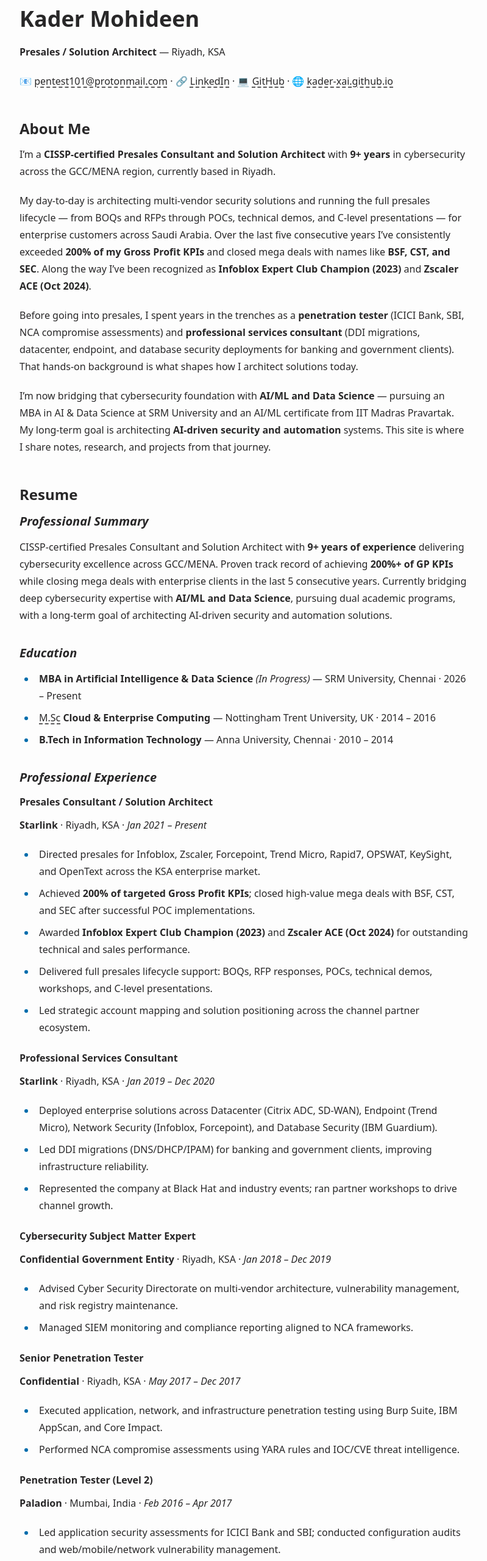
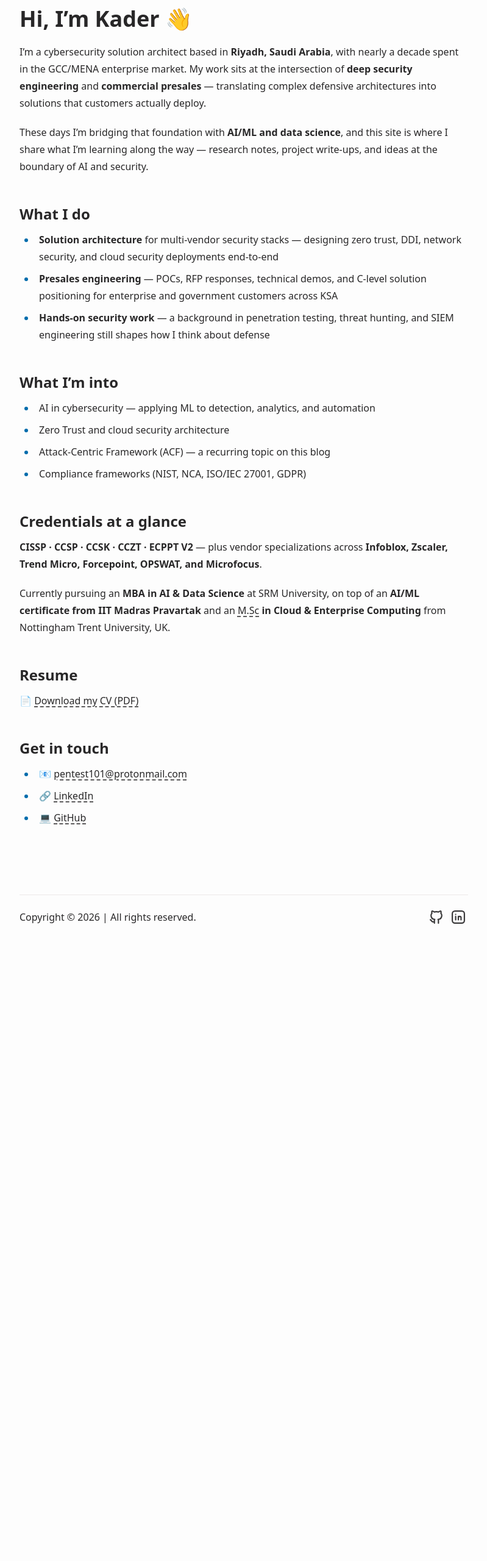
Before and after one commit to kader-xai/kader-xai.github.io, an Astro site: page /about in a window 1280 px wide. Shown: the part 180-2740 px from the top of the page at 61% size, without its empty margins (240-1039 px from the left). After the commit the page ends 1720 px from the top, so only its background shows below. Built offline with nearby package versions, Linux system fonts and the light colour scheme; Astro itself is replaced by a stand-in of ours.

Commit message:
Slim about page; add downloadable CV (phone redacted)

```diff
--- a/src/pages/about.md
+++ b/src/pages/about.md
@@ -3,95 +3,37 @@
 title: "About"
 ---
 
-# Kader Mohideen
+# Hi, I'm Kader 👋
 
-**Presales / Solution Architect** — Riyadh, KSA
+I'm a cybersecurity solution architect based in **Riyadh, Saudi Arabia**, with nearly a decade spent in the GCC/MENA enterprise market. My work sits at the intersection of **deep security engineering** and **commercial presales** — translating complex defensive architectures into solutions that customers actually deploy.
 
-📧 [pentest101@protonmail.com](mailto:pentest101@protonmail.com) · 🔗 [LinkedIn](https://www.linkedin.com/in/kader-m-1a6023a6/) · 💻 [GitHub](https://github.com/kader-xai) · 🌐 [kader-xai.github.io](https://kader-xai.github.io)
+These days I'm bridging that foundation with **AI/ML and data science**, and this site is where I share what I'm learning along the way — research notes, project write-ups, and ideas at the boundary of AI and security.
 
-## About Me
+## What I do
 
-I'm a **CISSP-certified Presales Consultant and Solution Architect** with **9+ years** in cybersecurity across the GCC/MENA region, currently based in Riyadh.
+- **Solution architecture** for multi-vendor security stacks — designing zero trust, DDI, network security, and cloud security deployments end-to-end
+- **Presales engineering** — POCs, RFP responses, technical demos, and C-level solution positioning for enterprise and government customers across KSA
+- **Hands-on security work** — a background in penetration testing, threat hunting, and SIEM engineering still shapes how I think about defense
 
-My day-to-day is architecting multi-vendor security solutions and running the full presales lifecycle — from BOQs and RFPs through POCs, technical demos, and C-level presentations — for enterprise customers across Saudi Arabia. Over the last five consecutive years I've consistently exceeded **200% of my Gross Profit KPIs** and closed mega deals with names like **BSF, CST, and SEC**. Along the way I've been recognized as **Infoblox Expert Club Champion (2023)** and **Zscaler ACE (Oct 2024)**.
+## What I'm into
 
-Before going into presales, I spent years in the trenches as a **penetration tester** (ICICI Bank, SBI, NCA compromise assessments) and **professional services consultant** (DDI migrations, datacenter, endpoint, and database security deployments for banking and government clients). That hands-on background is what shapes how I architect solutions today.
+- AI in cybersecurity — applying ML to detection, analytics, and automation
+- Zero Trust and cloud security architecture
+- Attack-Centric Framework (ACF) — a recurring topic on this blog
+- Compliance frameworks (NIST, NCA, ISO/IEC 27001, GDPR)
 
-I'm now bridging that cybersecurity foundation with **AI/ML and Data Science** — pursuing an MBA in AI & Data Science at SRM University and an AI/ML certificate from IIT Madras Pravartak. My long-term goal is architecting **AI-driven security and automation** systems. This site is where I share notes, research, and projects from that journey.
+## Credentials at a glance
+
+**CISSP · CCSP · CCSK · CCZT · ECPPT V2** — plus vendor specializations across **Infoblox, Zscaler, Trend Micro, Forcepoint, OPSWAT, and Microfocus**.
+
+Currently pursuing an **MBA in AI & Data Science** at SRM University, on top of an **AI/ML certificate from IIT Madras Pravartak** and an **M.Sc in Cloud & Enterprise Computing** from Nottingham Trent University, UK.
 
 ## Resume
 
-### Professional Summary
+📄 **[Download my CV (PDF)](/Kader_Mohideen_CV.pdf)**
 
-CISSP-certified Presales Consultant and Solution Architect with **9+ years of experience** delivering cybersecurity excellence across GCC/MENA. Proven track record of achieving **200%+ of GP KPIs** while closing mega deals with enterprise clients in the last 5 consecutive years. Currently bridging deep cybersecurity expertise with **AI/ML and Data Science**, pursuing dual academic programs, with a long-term goal of architecting AI-driven security and automation solutions.
+## Get in touch
 
-### Education
-
-- **MBA in Artificial Intelligence & Data Science** *(In Progress)* — SRM University, Chennai · 2026 – Present
-- **M.Sc Cloud & Enterprise Computing** — Nottingham Trent University, UK · 2014 – 2016
-- **B.Tech in Information Technology** — Anna University, Chennai · 2010 – 2014
-
-### Professional Experience
-
-#### Presales Consultant / Solution Architect
-**Starlink** · Riyadh, KSA · *Jan 2021 – Present*
-
-- Directed presales for Infoblox, Zscaler, Forcepoint, Trend Micro, Rapid7, OPSWAT, KeySight, and OpenText across the KSA enterprise market.
-- Achieved **200% of targeted Gross Profit KPIs**; closed high-value mega deals with BSF, CST, and SEC after successful POC implementations.
-- Awarded **Infoblox Expert Club Champion (2023)** and **Zscaler ACE (Oct 2024)** for outstanding technical and sales performance.
-- Delivered full presales lifecycle support: BOQs, RFP responses, POCs, technical demos, workshops, and C-level presentations.
-- Led strategic account mapping and solution positioning across the channel partner ecosystem.
-
-#### Professional Services Consultant
-**Starlink** · Riyadh, KSA · *Jan 2019 – Dec 2020*
-
-- Deployed enterprise solutions across Datacenter (Citrix ADC, SD-WAN), Endpoint (Trend Micro), Network Security (Infoblox, Forcepoint), and Database Security (IBM Guardium).
-- Led DDI migrations (DNS/DHCP/IPAM) for banking and government clients, improving infrastructure reliability.
-- Represented the company at Black Hat and industry events; ran partner workshops to drive channel growth.
-
-#### Cybersecurity Subject Matter Expert
-**Confidential Government Entity** · Riyadh, KSA · *Jan 2018 – Dec 2019*
-
-- Advised Cyber Security Directorate on multi-vendor architecture, vulnerability management, and risk registry maintenance.
-- Managed SIEM monitoring and compliance reporting aligned to NCA frameworks.
-
-#### Senior Penetration Tester
-**Confidential** · Riyadh, KSA · *May 2017 – Dec 2017*
-
-- Executed application, network, and infrastructure penetration testing using Burp Suite, IBM AppScan, and Core Impact.
-- Performed NCA compromise assessments using YARA rules and IOC/CVE threat intelligence.
-
-#### Penetration Tester (Level 2)
-**Paladion** · Mumbai, India · *Feb 2016 – Apr 2017*
-
-- Led application security assessments for ICICI Bank and SBI; conducted configuration audits and web/mobile/network vulnerability management.
-
-### Certifications
-
-- **CISSP** — ISC2
-- **CCSP** — ISC2
-- **CCSK V5 + CCZT (Zero Trust)** — Cloud Security Alliance
-- **ECPPT V2** — eLearnSecurity
-- **DDI Expert + CDAT + CDAC 8.0** — Infoblox
-- **AI & Machine Learning Certificate** — Emeritus / IIT Madras Pravartak
-- **Trend Micro Tipping Point Expert + Advanced IPS** — Trend Micro
-- **MetaDefender Core, Kiosk & Email Security** — OPSWAT
-- **ITOM-Universal Discovery CMDB (MFCPE)** — Microfocus
-
-### Awards
-
-- 🏆 **Infoblox Expert Club Champion** — Infoblox Exchange 2023
-- 🏆 **Zscaler ACE** — October 2024
-
-### Core Competencies
-
-| | | |
-|---|---|---|
-| Multi-Vendor Solution Architecture | DDI (DNS / DHCP / IPAM) | Zero Trust & Cloud Security |
-| Presales & RFP Management | Penetration Testing | Secure Network Design |
-| AI / ML Fundamentals | Data Science & Analytics | Machine Learning *(In Progress)* |
-| NIST / NCA Compliance | Green Field Datacenter Design | Project Management |
-
-### Tools & Tech
-
-Infoblox DDI · Zscaler ZIA/ZPA · Forcepoint DLP · Keysight / Ixia · Rapid7 / Tenable · Cloudflare · OPSWAT · Python *(Learning)* · Machine Learning · Data Science
+- 📧 [pentest101@protonmail.com](mailto:pentest101@protonmail.com)
+- 🔗 [LinkedIn](https://www.linkedin.com/in/kader-m-1a6023a6/)
+- 💻 [GitHub](https://github.com/kader-xai)
```
Also changed, not shown: 1 other file.
